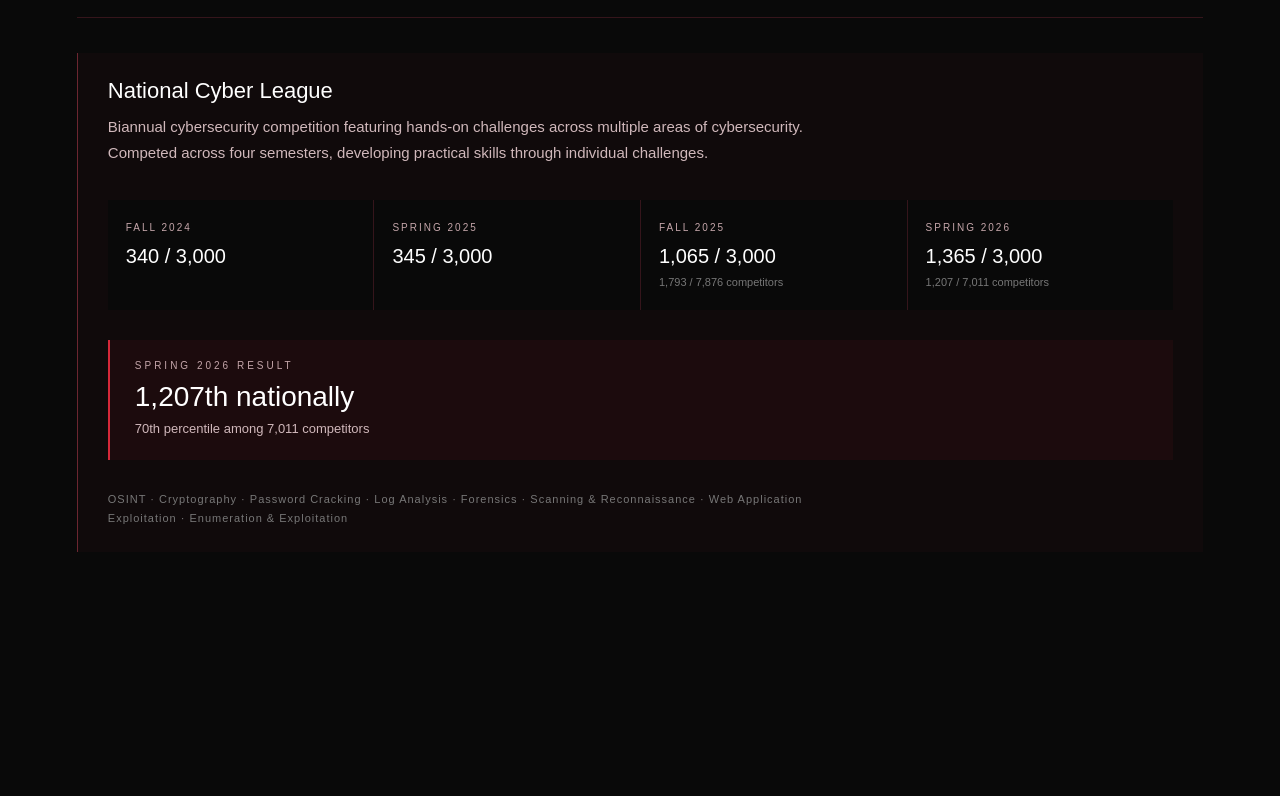
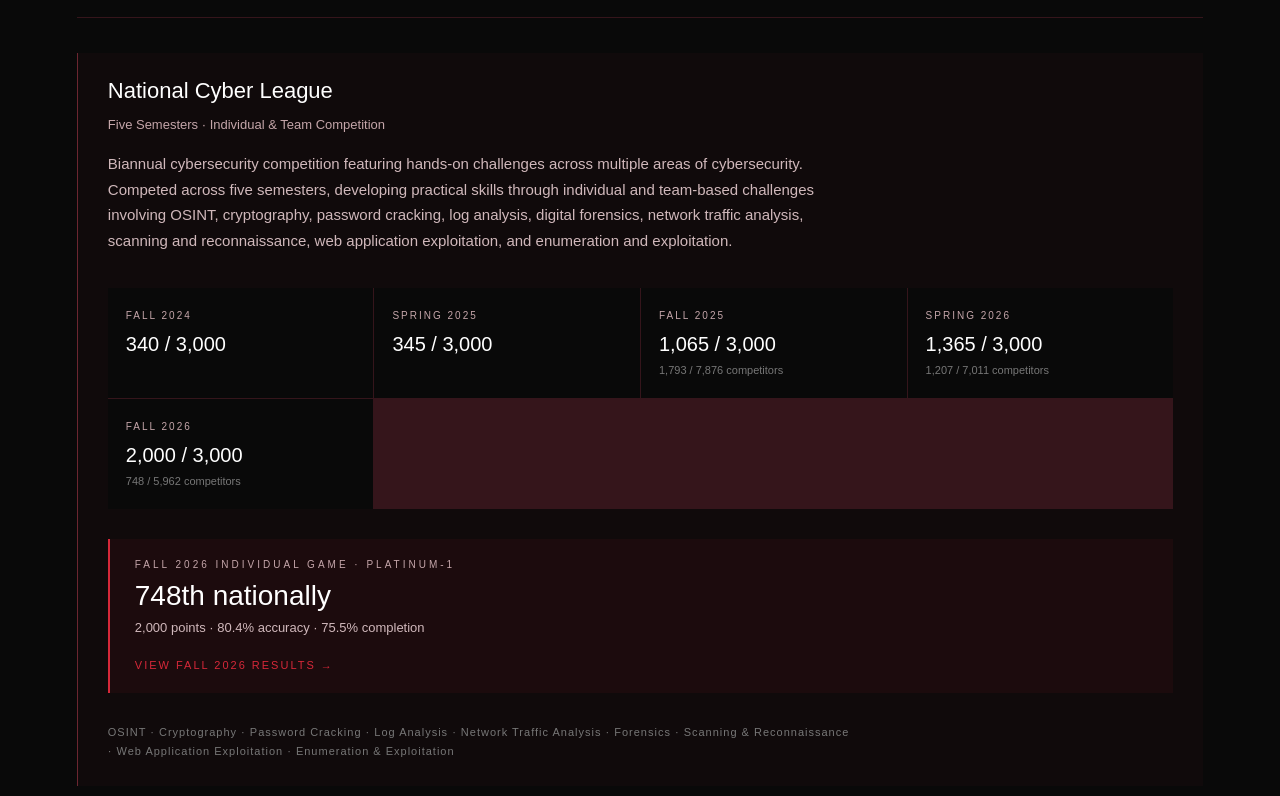
Before and after one commit to nicholashefter/nicholashefter.github.io, a plain HTML site: page certifications.html in a window 1280 px wide. Shown: the part 1553-2349 px from the top of the page. Before the commit the page ends 2240 px from the top, so only its background shows below. Drawn offline with Linux system fonts and the light colour scheme.

Commit message:
Revise National Cyber League competition information
Updated competition details and results for National Cyber League.

```diff
--- a/certifications.html
+++ b/certifications.html
@@ -1,3 +1,4 @@
+
 <!DOCTYPE html>
 <html lang="en">
 
@@ -77,6 +78,7 @@
                 <a
                     href="https://cp.certmetrics.com/CompTIA/en/public/verify/credential/9987d7bb629b4f12ae9b3b1dc7152455"
                     target="_blank"
+                    rel="noopener noreferrer"
                     class="card-link">
                     VIEW CREDENTIAL →
                 </a>
@@ -103,6 +105,7 @@
                 <a
                     href="https://cp.certmetrics.com/CompTIA/en/public/verify/credential/8b1e87f093cf454fa83ebafa1032da5b"
                     target="_blank"
+                    rel="noopener noreferrer"
                     class="card-link">
                     VIEW CREDENTIAL →
                 </a>
@@ -148,11 +151,11 @@
 
                 <h3>ITM 220 — Management Information Systems</h3>
 
-               <p>
-    Explores how organizations use information systems
-    and technology to manage operations and achieve
-    strategic goals.
-</p>
+                <p>
+                    Explores how organizations use information systems
+                    and technology to manage operations and achieve
+                    strategic goals.
+                </p>
 
             </div>
 
@@ -180,16 +183,27 @@
 
                 <h3>National Cyber League</h3>
 
+                <p class="card-meta">
+                    Five Semesters · Individual & Team Competition
+                </p>
+
                 <p>
                     Biannual cybersecurity competition featuring
                     hands-on challenges across multiple areas of
-                    cybersecurity. Competed across four semesters,
+                    cybersecurity. Competed across five semesters,
                     developing practical skills through individual
-                    challenges.
+                    and team-based challenges involving OSINT,
+                    cryptography, password cracking, log analysis,
+                    digital forensics, network traffic analysis,
+                    scanning and reconnaissance, web application
+                    exploitation, and enumeration and exploitation.
                 </p>
 
 
+                <!-- Competition Results -->
+
                 <div class="ncl-results">
+
 
                     <div class="ncl-result">
 
@@ -250,26 +264,60 @@
 
                     </div>
 
+
+                    <div class="ncl-result">
+
+                        <span class="ncl-semester">
+                            FALL 2026
+                        </span>
+
+                        <strong>
+                            2,000 / 3,000
+                        </strong>
+
+                        <small>
+                            748 / 5,962 competitors
+                        </small>
+
+                    </div>
+
+
                 </div>
 
 
+                <!-- Latest NCL Result -->
+
                 <div class="ncl-highlight">
 
-                    <span>SPRING 2026 RESULT</span>
+                    <span>
+                        FALL 2026 INDIVIDUAL GAME · PLATINUM-1
+                    </span>
 
-                    <strong>1,207th nationally</strong>
+                    <strong>
+                        748th nationally
+                    </strong>
 
                     <p>
-                        70th percentile among 7,011 competitors
+                        2,000 points · 80.4% accuracy ·
+                        75.5% completion
                     </p>
+
+                    <a
+                        href="https://cyberskyline.com/world/6a1729e7d4551af5a8772a54/report"
+                        class="card-link"
+                        target="_blank"
+                        rel="noopener noreferrer">
+                        VIEW FALL 2026 RESULTS →
+                    </a>
 
                 </div>
 
 
                 <p class="skills-line">
                     OSINT · Cryptography · Password Cracking ·
-                    Log Analysis · Forensics · Scanning &
-                    Reconnaissance · Web Application Exploitation ·
+                    Log Analysis · Network Traffic Analysis ·
+                    Forensics · Scanning & Reconnaissance ·
+                    Web Application Exploitation ·
                     Enumeration & Exploitation
                 </p>
 
```
